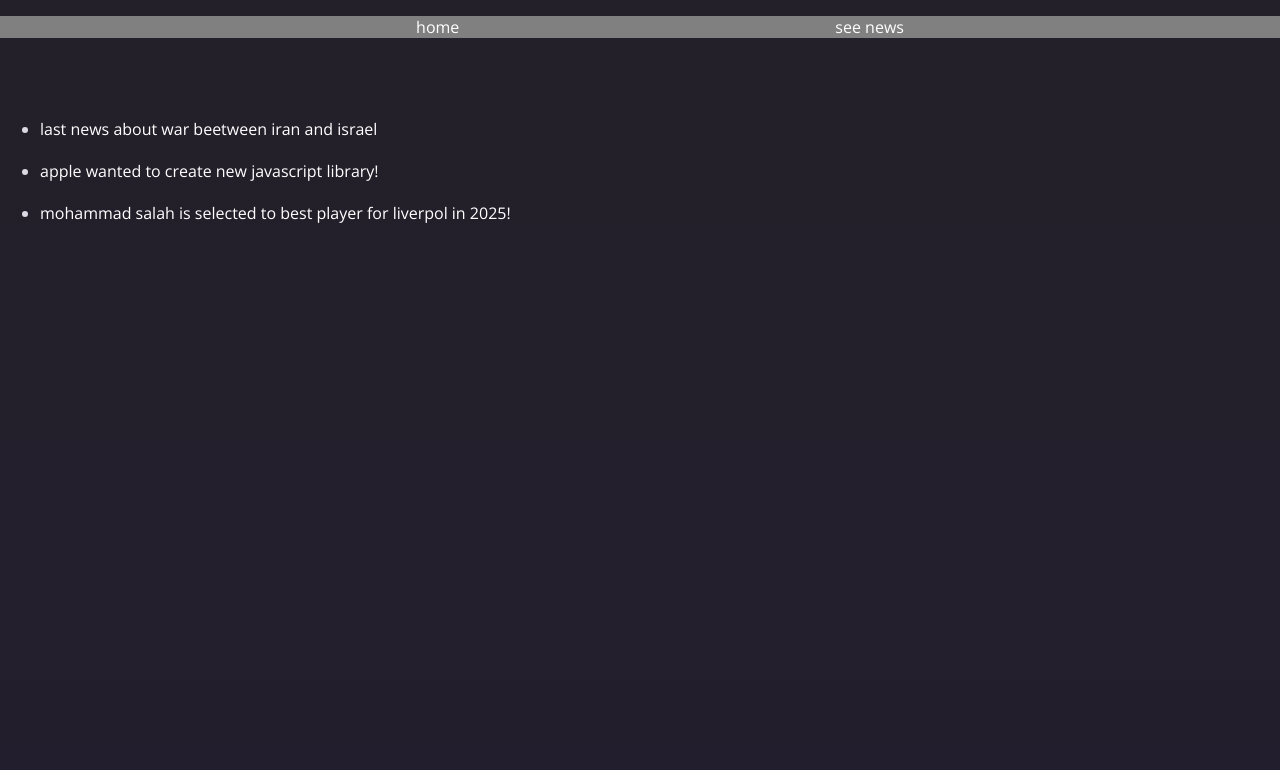
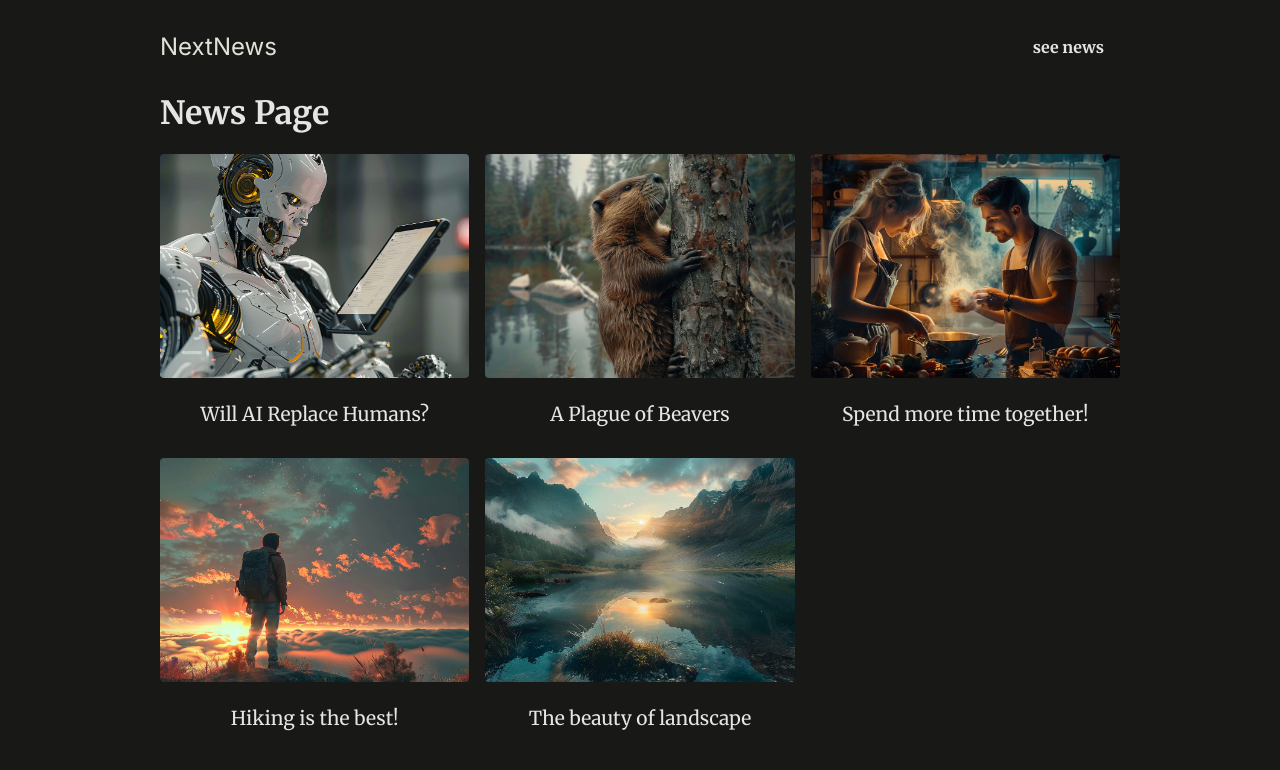
Before and after one commit to Amir-mohammad-ahmady-1234/news-project-with-NextJs, a Next.js app: page /news in a window 1280 px wide. Shown: the top 770 px of the page. Built offline with nearby package versions, Linux system fonts and the light colour scheme.

Commit message:
added more better style for news and newsPage + main-header.

```diff
--- a/app/globals.css
+++ b/app/globals.css
@@ -1,53 +1,195 @@
-@import url("https://fonts.googleapis.com/css2?family=Open+Sans:wght@400;700&family=Poppins:wght@400;700&display=swap");
+@import url("https://fonts.googleapis.com/css2?family=Inter:wght@100..900&family=Merriweather:ital,wght@0,300;0,400;0,700;0,900;1,300;1,400;1,700;1,900&display=swap");
 
 * {
   box-sizing: border-box;
 }
 
 html {
-  font-family: "Open Sans", sans-serif;
-  height: 100%;
+  font-family: "Merriweather", serif;
 }
 
 body {
-  height: 100%;
   margin: 0;
-  background: linear-gradient(180deg, #232029, #231e2d);
-  color: #ddd8e4;
+  background-color: #181817;
+  color: #e5e5e1;
 }
 
-main {
-  text-align: center;
-  margin: 5rem auto;
+ul {
+  list-style: none;
+  margin: 0;
+  padding: 0;
 }
 
-main img {
-  width: 8rem;
-  height: 8rem;
-  object-fit: cover;
-  filter: drop-shadow(0 0 4px #f6c363);
+#page {
+  width: 90%;
+  max-width: 60rem;
+  margin: 2rem auto;
 }
 
-h1 {
-  font-size: 3rem;
-  margin: 3rem auto;
-  color: #ede9f3;
-  font-family: "Poppins", sans-serif;
+#main-header {
+  display: flex;
+  justify-content: space-between;
+  align-items: center;
+  margin-bottom: 2rem;
 }
 
-p {
+#logo {
+  font-family: "Inter", sans-serif;
   font-size: 1.5rem;
+  border-radius: 4px;
 }
 
-p a {
-  color: #f4c33d;
+#main-header #logo a,
+#main-header #logo a:hover {
+  color: #e1e1d7;
   text-decoration: none;
-  padding-bottom: 0.05rem;
-  border-bottom: 2px solid #f4c33d;
 }
 
-p a:hover,
-p a:active {
-  color: #bd3df4;
-  border-color: #bd3df4;
+#main-header ul {
+  display: flex;
+  gap: 2rem;
+  font-weight: bold;
 }
+
+#main-header ul a {
+  text-decoration: none;
+  color: #e5e5e1;
+  padding: 0.5rem 1rem;
+  border-radius: 4px;
+}
+
+#main-header ul a:hover,
+#main-header ul a.active {
+  background-color: #bcbcb7;
+  color: #181817;
+}
+
+#home {
+  margin: 3rem auto;
+  max-width: 50rem;
+  text-align: center;
+}
+
+#home img {
+  width: 8rem;
+  border-radius: 50%;
+  box-shadow: 0 0 10px 0 #181817;
+}
+
+#home h1 {
+  margin-top: 3rem;
+  font-size: 2.5rem;
+}
+
+#home p {
+  margin: 2rem 0;
+  color: #bcbcb7;
+  font-size: 1.1rem;
+}
+
+#home a {
+  display: inline-block;
+  padding: 1rem 2rem;
+  background-color: #bcbcb7;
+  color: #181817;
+  border-radius: 4px;
+  text-decoration: none;
+  font-weight: bold;
+  margin-top: 2rem;
+}
+
+#home a:hover {
+  background-color: #e5e5e1;
+}
+
+.news-list {
+  display: grid;
+  gap: 1rem;
+  grid-template-columns: repeat(auto-fill, minmax(15rem, 1fr));
+}
+
+.news-list a {
+  display: flex;
+  flex-direction: column;
+  align-items: center;
+  gap: 1.5rem;
+  color: #e5e5e1;
+  text-decoration: none;
+  border-radius: 4px;
+  font-size: 1.2rem;
+  padding: 0 0 1rem 0;
+}
+
+.news-list a img {
+  width: 100%;
+  height: 14rem;
+  object-fit: cover;
+  border-radius: 4px;
+}
+
+.news-list a:hover {
+  background-color: #2d2d2b;
+}
+
+.modal-backdrop {
+  position: fixed;
+  top: 0;
+  left: 0;
+  width: 100%;
+  height: 100%;
+  background-color: rgba(0, 0, 0, 0.85);
+  display: flex;
+  justify-content: center;
+  align-items: center;
+}
+
+.news-article img {
+  width: 7rem;
+  margin-bottom: 1rem;
+  border-radius: 4px;
+}
+
+.modal {
+  background-color: #bababa;
+  padding: 2rem;
+  border-radius: 4px;
+  border: none;
+  box-shadow: 0 0 10px 0 #181817;
+  max-width: 50rem;
+  width: 100%;
+}
+
+.modal h2,
+.modal h1 {
+  margin: 0;
+}
+
+#archive-header ul {
+  display: flex;
+  gap: 1rem;
+  margin-bottom: 2rem;
+}
+
+#archive-header ul a {
+  text-decoration: none;
+  color: #b0b0a6;
+  border-radius: 4px;
+  font-weight: bold;
+  font-size: 1.25rem;
+}
+
+#archive-header ul a:hover,
+#archive-header ul a.active {
+  color: #e5e5e1;
+}
+
+#archive-filter {
+  margin-bottom: 2rem;
+  padding-bottom: 2rem;
+  border-bottom: 2px solid #b0b0a6;
+}
+
+.error {
+  text-align: center;
+  margin-top: 3rem;
+}
--- a/app/layout.tsx
+++ b/app/layout.tsx
@@ -1,4 +1,5 @@
 import React from "react";
+
 import "./globals.css";
 import MainHeader from "@/components/main-header/main-header";
 
@@ -15,8 +16,10 @@ export default function RootLayout({
   return (
     <html lang="en">
       <body>
-        <MainHeader />
-        {children}
+        <div id="page">
+          <MainHeader />
+          {children}
+        </div>
       </body>
     </html>
   );
--- a/app/news/page.module.css
+++ /dev/null
@@ -1,18 +0,0 @@
-.main ul {
-  display: flex;
-  flex-direction: column;
-  align-items: start;
-}
-
-.main li {
-  margin-bottom: 20px;
-}
-
-.main li a {
-  text-decoration: none;
-  color: white;
-}
-
-.main li a:hover {
-  color: wheat;
-}
--- a/app/news/page.tsx
+++ b/app/news/page.tsx
@@ -1,27 +1,20 @@
+import { DUMMY_NEWS } from "@/dummy-news";
 import Link from "next/link";
-
-import classes from "./page.module.css";
 
 export default function NewsPage() {
   return (
-    <main className={classes.main}>
-      <ul>
-        <li>
-          <Link href="/news/iran">
-            last news about war beetween iran and israel
-          </Link>
-        </li>
-        <li>
-          <Link href="/news/new-js-lib">
-            apple wanted to create new javascript library!
-          </Link>
-        </li>
-        <li>
-          <Link href="/news/football">
-            mohammad salah is selected to best player for liverpol in 2025!
-          </Link>
-        </li>
+    <>
+      <h1>News Page</h1>
+      <ul className="news-list">
+        {DUMMY_NEWS.map((newItem) => (
+          <li key={newItem.id}>
+            <Link href={`/news/${newItem.slug}`}>
+              <img src={`/images/news/${newItem.image}`} alt={newItem.title} />
+              <span>{newItem.title}</span>
+            </Link>
+          </li>
+        ))}
       </ul>
-    </main>
+    </>
   );
 }
--- a/components/main-header/main-header.module.css
+++ /dev/null
@@ -1,23 +0,0 @@
-.header {
-  width: 100%;
-  background-color: gray;
-}
-
-.header ul {
-  display: flex;
-  align-items: center;
-  justify-content: space-evenly;
-}
-
-.header li a {
-  text-decoration: none;
-  color: white;
-}
-
-.header li {
-  list-style-type: none;
-}
-
-.header li a:hover {
-  color: wheat;
-}
--- a/components/main-header/main-header.tsx
+++ b/components/main-header/main-header.tsx
@@ -1,17 +1,18 @@
 import Link from "next/link";
-import classes from "./main-header.module.css";
 
 export default function MainHeader() {
   return (
-    <header className={classes.header}>
-      <ul>
-        <li>
-          <Link href="/">home</Link>
-        </li>
-        <li>
-          <Link href="/news">see news</Link>
-        </li>
-      </ul>
+    <header id="main-header">
+      <div id="logo">
+        <Link href="/">NextNews</Link>
+      </div>
+      <nav>
+        <ul>
+          <li>
+            <Link href="/news">see news</Link>
+          </li>
+        </ul>
+      </nav>
     </header>
   );
 }
--- /dev/null
+++ b/dummy-news.ts
@@ -0,0 +1,47 @@
+export const DUMMY_NEWS = [
+  {
+    id: "n1",
+    slug: "will-ai-replace-humans",
+    title: "Will AI Replace Humans?",
+    image: "ai-robot.jpg",
+    date: "2021-07-01",
+    content:
+      "Since late 2022 AI is on the rise and therefore many people worry whether AI will replace humans. The answer is not that simple. AI is a tool that can be used to automate tasks, but it can also be used to augment human capabilities. The future is not set in stone, but it is clear that AI will play a big role in the future. The question is how we will use it.",
+  },
+  {
+    id: "n2",
+    slug: "beaver-plague",
+    title: "A Plague of Beavers",
+    image: "beaver.jpg",
+    date: "2022-05-01",
+    content:
+      "Beavers are taking over the world. They are building dams everywhere and flooding entire cities. What can we do to stop them?",
+  },
+  {
+    id: "n3",
+    slug: "couple-cooking",
+    title: "Spend more time together!",
+    image: "couple-cooking.jpg",
+    date: "2024-03-01",
+    content:
+      "Cooking together is a great way to spend more time with your partner. It is fun and you get to eat something delicious afterwards. What are you waiting for? Get cooking!",
+  },
+  {
+    id: "n4",
+    slug: "hiking",
+    title: "Hiking is the best!",
+    image: "hiking.jpg",
+    date: "2024-01-01",
+    content:
+      "Hiking is a great way to get some exercise and enjoy the great outdoors. It is also a great way to clear your mind and reduce stress. So what are you waiting for? Get out there and start hiking!",
+  },
+  {
+    id: "n5",
+    slug: "landscape",
+    title: "The beauty of landscape",
+    image: "landscape.jpg",
+    date: "2022-07-01",
+    content:
+      "Landscape photography is a great way to capture the beauty of nature. It is also a great way to get outside and enjoy the great outdoors. So what are you waiting for? Get out there and start taking some pictures!",
+  },
+];
```
Also changed, not shown: app/news/[id]/page.tsx (deleted, +0 -13 lines), app/news/[slug]/page.tsx (added, +27 -0 lines), app/page.tsx (+4 -13 lines), app/news/[id]/page.module.css (deleted).
